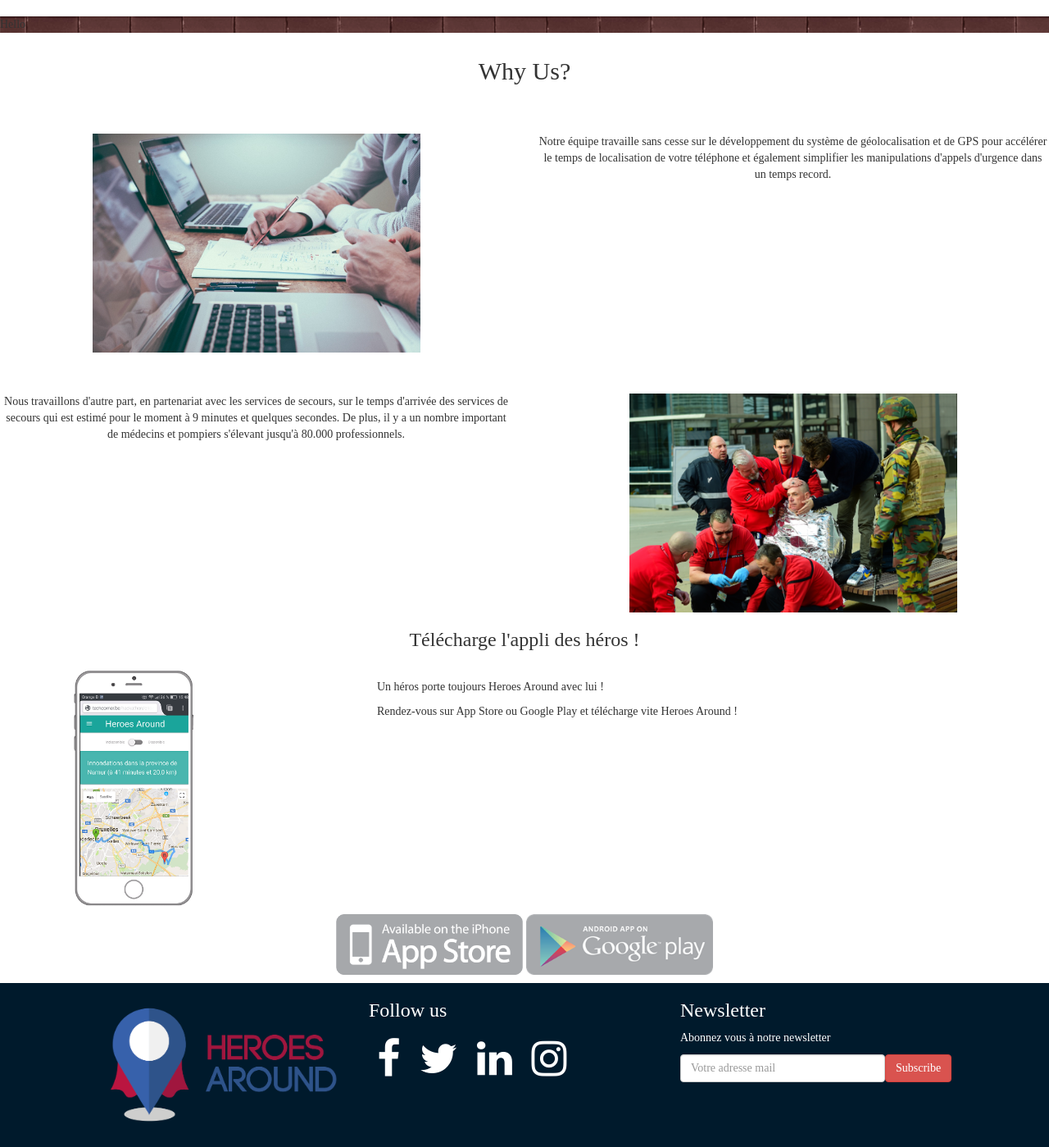
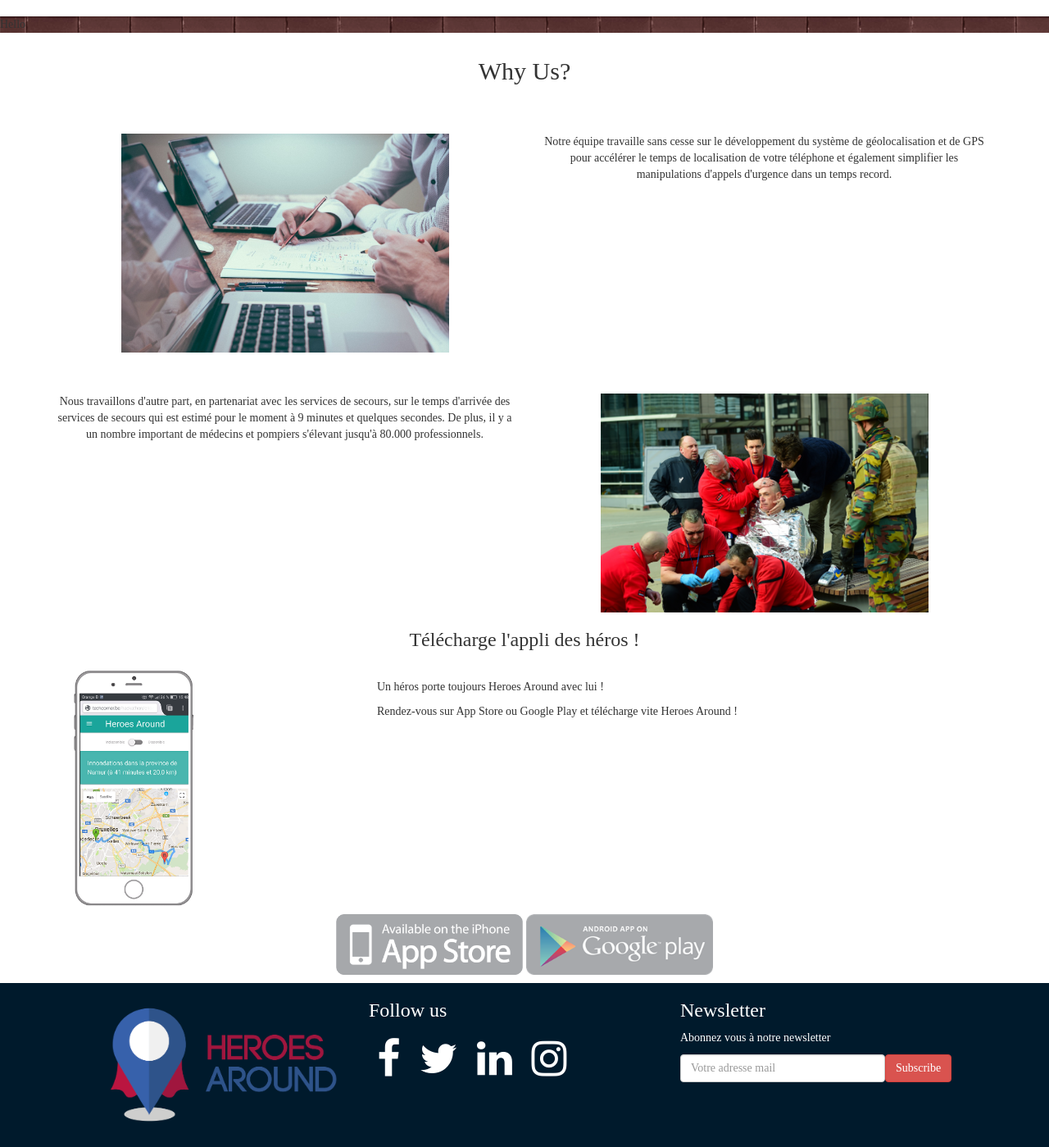
Before and after one commit to l0venothing/heroesAround, a CodeIgniter app: page /database/ in a window 1280 px wide. Shown: the part 66-1465 px from the top of the page at 82% size. Run offline with CodeIgniter, Linux system fonts and the light colour scheme; some libraries are stand-ins or nearby versions.

Commit message:
modif code taufiq + indentation

```diff
--- a/application/views/article_view.php
+++ b/application/views/article_view.php
@@ -31,27 +31,38 @@
 
     </header> -->
 
-<div class="row whyus">
-<h2> Why Us? </h2>
+<div class="row whyus" id="heroes">
+    <h2> Why Us? </h2>
 </div>
 
-    <div class="row partieun">
+    <div class="container">
+<div class="row partieun">
 
-<div class="col-md-6"> <img id="imgaccueil" src="assets/img/info.jpg" alt="heroes info"></div>
+    <div class="col-md-6">
+        <img id="imgaccueil" src="assets/img/info.jpg" alt="heroes info">
+    </div>
 
-<div class="col-md-6"><p>Notre équipe travaille sans cesse sur le développement du système de géolocalisation
-et de GPS pour accélérer le temps de localisation de votre téléphone et également simplifier
-les manipulations d'appels d'urgence dans un temps record.</p></div>
+    <div class="col-md-6">
+        <p class="para">Notre équipe travaille sans cesse sur le développement du système de géolocalisation
+        et de GPS pour accélérer le temps de localisation de votre téléphone et également simplifier
+        les manipulations d'appels d'urgence dans un temps record.
+        </p>
+    </div>
 
 </div>
 
 <div class="row partieun">
 
-    <div class="col-md-6"><p>Nous travaillons d'autre part, en partenariat avec les services de secours, sur le temps d'arrivée des services de secours qui est estimé pour le moment à 9 minutes et quelques secondes. De plus, il y a un nombre important de médecins et pompiers s'élevant jusqu'à 80.000 professionnels.</p></div>
+    <div class="col-md-6">
+        <p class="para">Nous travaillons d'autre part, en partenariat avec les services de secours, sur le temps d'arrivée des services de secours qui est estimé pour le moment à 9 minutes et quelques secondes. De plus, il y a un nombre important de médecins et pompiers s'élevant jusqu'à 80.000 professionnels.
+        </p>
+    </div>
 
 
     <div class="col-md-6">
-        <img id="imgaccueil" src="assets/img/brussels-victim.jpg" alt="heroes"></div>
+        <img id="imgaccueil" src="assets/img/brussels-victim.jpg" alt="heroes">
+    </div>
 
 </div>
 </div>
+</div>
```
